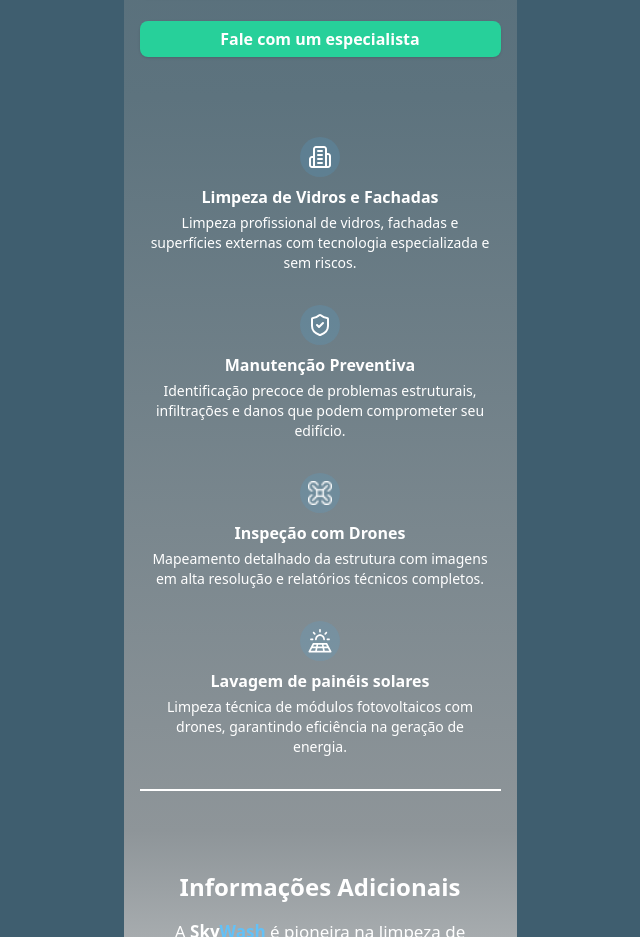
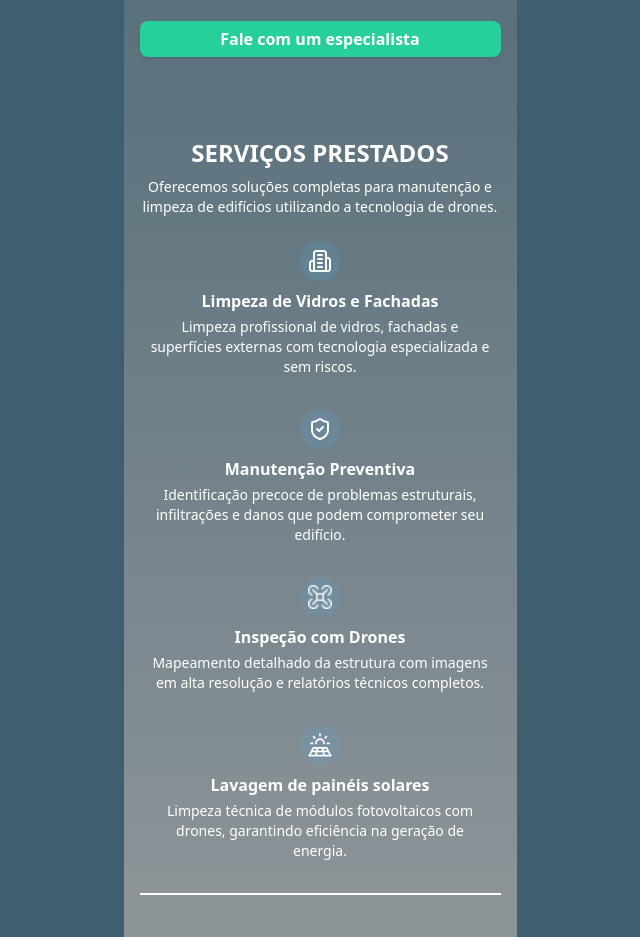
Before and after one commit to Sogayar/SkyWash, a React (Vite) app in the folder project/: page / in a window 1280 px wide. Shown: the part 3180-4117 px from the top of the page, without its empty margins (320-960 px from the left). Built offline with nearby package versions, Linux system fonts and the light colour scheme.

Commit message:
Update service section

```diff
--- a/project/src/screens/Marcello/Marcello.tsx
+++ b/project/src/screens/Marcello/Marcello.tsx
@@ -165,6 +165,10 @@ export const Marcello = (): JSX.Element => {
 
         {/* Services Section */}
         <section className="w-full px-4 py-10 bg-gradient-to-b from-[#5d737e] to-[#8e9599] text-white text-center">
+          <h2 className="text-2xl font-bold mb-2">SERVIÇOS PRESTADOS</h2>
+          <p className="text-sm mb-6">
+            Oferecemos soluções completas para manutenção e limpeza de edifícios utilizando a tecnologia de drones.
+          </p>
           {services.map((service, index) => (
             <div key={index} className="mb-8">
               <div className="w-10 h-10 bg-[#52a7d733] rounded-full flex items-center justify-center mx-auto mb-2">
```
